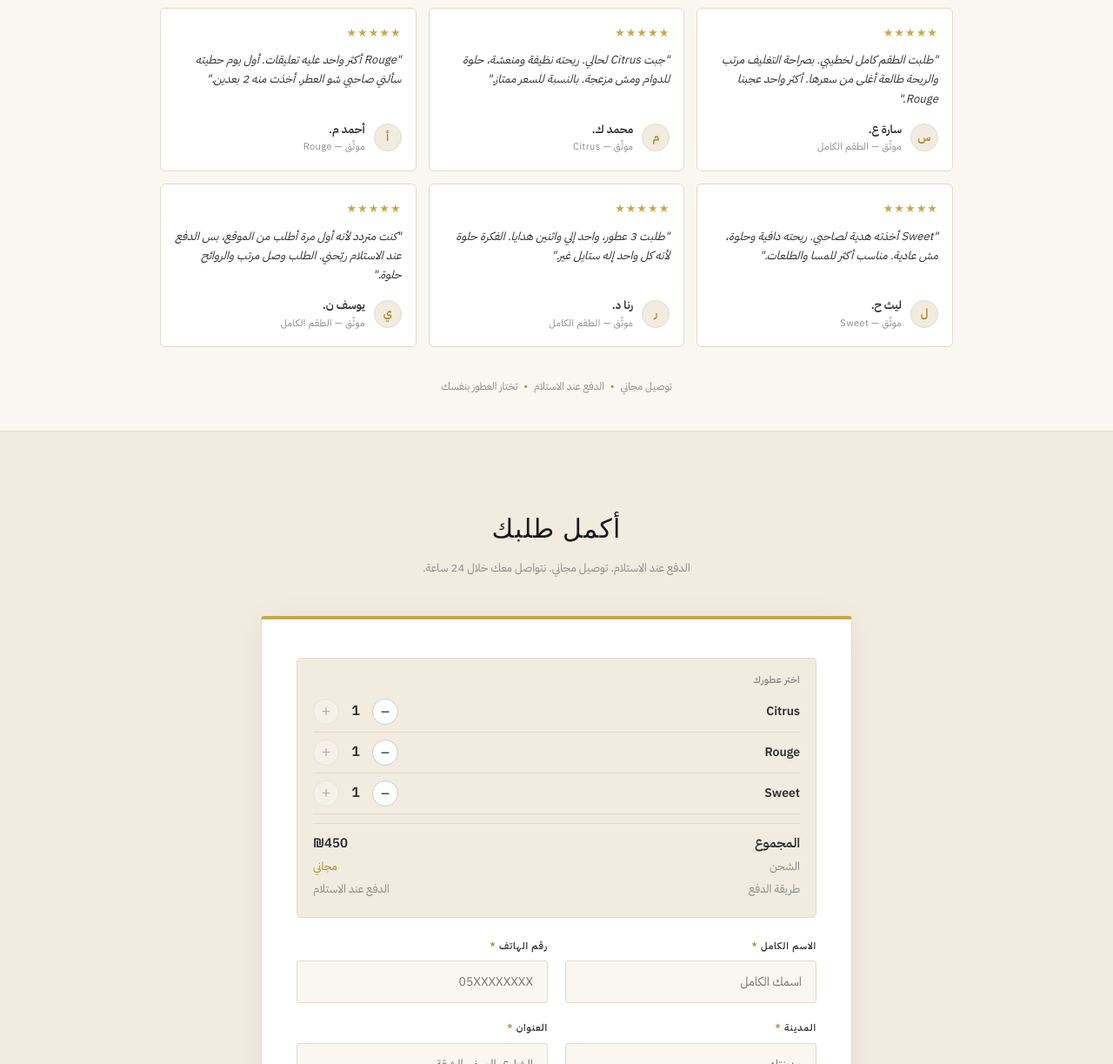
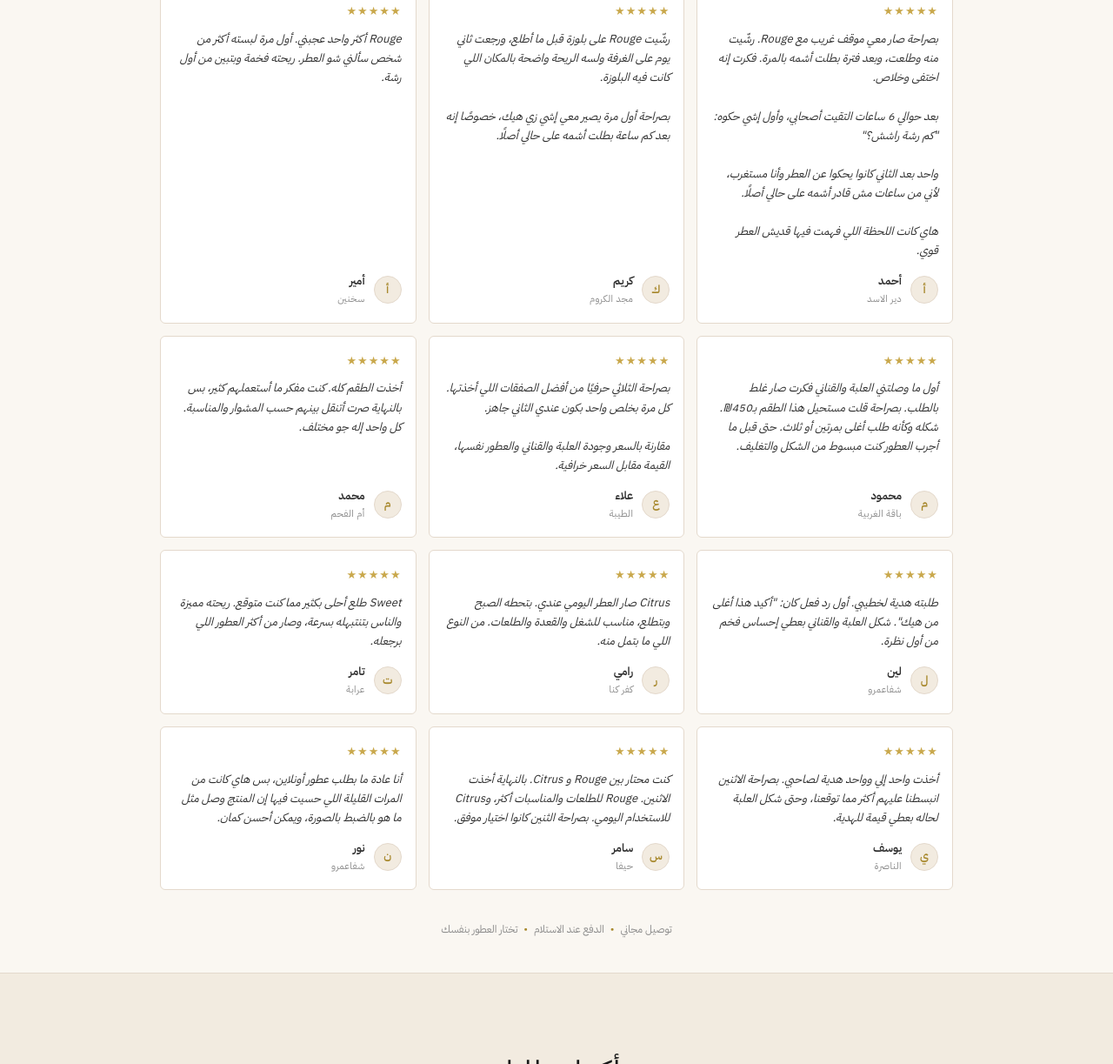
Before and after one commit to bwerathasan/kalon-store, a website: page ar/index.html in a window 1280 px wide. Shown: the part 1740-2963 px from the top of the page at 87% size. Drawn offline with Linux system fonts and the light colour scheme; no server answers.

Commit message:
Update reviews social proof section

```diff
--- a/ar/index.html
+++ b/ar/index.html
@@ -625,80 +625,152 @@
   ══════════════════════════════════ -->
   <section class="reviews-section">
     <div class="section-head">
-      <h2 class="section-title" style="font-size:clamp(22px,3vw,34px);">ناس جرّبوا سيلاج</h2>
+      <p class="eyebrow" style="margin-bottom:10px;">+200 عبوة تم تجهيزها ضمن أول دفعة</p>
+      <h2 class="section-title" style="font-size:clamp(20px,3vw,30px);">شو حكى الزبائن بعد التجربة</h2>
     </div>
-    <p class="reviews-subtitle">آراء من زبائن طلبوا العطور ووصلتهم</p>
 
     <div class="reviews-track">
 
       <article class="review-card">
         <p class="review-stars">★★★★★</p>
-        <p class="review-text">"طلبت الطقم كامل لخطيبي. بصراحة التغليف مرتب والريحة طالعة أغلى من سعرها. أكثر واحد عجبنا Rouge."</p>
+        <p class="review-text">بصراحة صار معي موقف غريب مع Rouge. رشّيت منه وطلعت، وبعد فترة بطلت أشمه بالمرة. فكرت إنه اختفى وخلاص.<br/><br/>بعد حوالي 6 ساعات التقيت أصحابي، وأول إشي حكوه: "كم رشة راشش؟"<br/><br/>واحد بعد الثاني كانوا يحكوا عن العطر وأنا مستغرب، لأني من ساعات مش قادر أشمه على حالي أصلًا.<br/><br/>هاي كانت اللحظة اللي فهمت فيها قديش العطر قوي.</p>
         <div class="reviewer">
-          <div class="avatar">س</div>
+          <div class="avatar">أ</div>
           <div>
-            <p class="reviewer-name">سارة ع.</p>
-            <p class="reviewer-loc">موثّق — الطقم الكامل</p>
+            <p class="reviewer-name">أحمد</p>
+            <p class="reviewer-loc">دير الاسد</p>
           </div>
         </div>
       </article>
 
       <article class="review-card">
         <p class="review-stars">★★★★★</p>
-        <p class="review-text">"جبت Citrus لحالي. ريحته نظيفة ومنعشة، حلوة للدوام ومش مزعجة. بالنسبة للسعر ممتاز."</p>
+        <p class="review-text">رشّيت Rouge على بلوزة قبل ما أطلع، ورجعت ثاني يوم على الغرفة ولسه الريحة واضحة بالمكان اللي كانت فيه البلوزة.<br/><br/>بصراحة أول مرة يصير معي إشي زي هيك، خصوصًا إنه بعد كم ساعة بطلت أشمه على حالي أصلًا.</p>
         <div class="reviewer">
-          <div class="avatar">م</div>
+          <div class="avatar">ك</div>
           <div>
-            <p class="reviewer-name">محمد ك.</p>
-            <p class="reviewer-loc">موثّق — Citrus</p>
+            <p class="reviewer-name">كريم</p>
+            <p class="reviewer-loc">مجد الكروم</p>
           </div>
         </div>
       </article>
 
       <article class="review-card">
         <p class="review-stars">★★★★★</p>
-        <p class="review-text">"Rouge أكثر واحد عليه تعليقات. أول يوم حطيته سألني صاحبي شو العطر. أخذت منه 2 بعدين."</p>
+        <p class="review-text">Rouge أكثر واحد عجبني. أول مرة لبسته أكثر من شخص سألني شو العطر. ريحته فخمة وبتبين من أول رشة.</p>
         <div class="reviewer">
           <div class="avatar">أ</div>
           <div>
-            <p class="reviewer-name">أحمد م.</p>
-            <p class="reviewer-loc">موثّق — Rouge</p>
+            <p class="reviewer-name">أمير</p>
+            <p class="reviewer-loc">سخنين</p>
           </div>
         </div>
       </article>
 
       <article class="review-card">
         <p class="review-stars">★★★★★</p>
-        <p class="review-text">"Sweet أخذته هدية لصاحبي. ريحته دافية وحلوة، مش عادية. مناسب أكثر للمسا والطلعات."</p>
+        <p class="review-text">أول ما وصلتني العلبة والقناني فكرت صار غلط بالطلب. بصراحة قلت مستحيل هذا الطقم بـ450₪. شكله وكأنه طلب أغلى بمرتين أو ثلاث. حتى قبل ما أجرب العطور كنت مبسوط من الشكل والتغليف.</p>
         <div class="reviewer">
-          <div class="avatar">ل</div>
+          <div class="avatar">م</div>
           <div>
-            <p class="reviewer-name">ليث ح.</p>
-            <p class="reviewer-loc">موثّق — Sweet</p>
+            <p class="reviewer-name">محمود</p>
+            <p class="reviewer-loc">باقة الغربية</p>
           </div>
         </div>
       </article>
 
       <article class="review-card">
         <p class="review-stars">★★★★★</p>
-        <p class="review-text">"طلبت 3 عطور، واحد إلي واثنين هدايا. الفكرة حلوة لأنه كل واحد إله ستايل غير."</p>
+        <p class="review-text">بصراحة الثلاثي حرفيًا من أفضل الصفقات اللي أخذتها. كل مرة بخلص واحد بكون عندي الثاني جاهز.<br/><br/>مقارنة بالسعر وجودة العلبة والقناني والعطور نفسها، القيمة مقابل السعر خرافية.</p>
         <div class="reviewer">
-          <div class="avatar">ر</div>
+          <div class="avatar">ع</div>
           <div>
-            <p class="reviewer-name">رنا د.</p>
-            <p class="reviewer-loc">موثّق — الطقم الكامل</p>
+            <p class="reviewer-name">علاء</p>
+            <p class="reviewer-loc">الطيبة</p>
           </div>
         </div>
       </article>
 
       <article class="review-card">
         <p class="review-stars">★★★★★</p>
-        <p class="review-text">"كنت متردد لأنه أول مرة أطلب من الموقع، بس الدفع عند الاستلام ريّحني. الطلب وصل مرتب والروائح حلوة."</p>
+        <p class="review-text">أخذت الطقم كله. كنت مفكر ما أستعملهم كثير، بس بالنهاية صرت أتنقل بينهم حسب المشوار والمناسبة. كل واحد إله جو مختلف.</p>
+        <div class="reviewer">
+          <div class="avatar">م</div>
+          <div>
+            <p class="reviewer-name">محمد</p>
+            <p class="reviewer-loc">أم الفحم</p>
+          </div>
+        </div>
+      </article>
+
+      <article class="review-card">
+        <p class="review-stars">★★★★★</p>
+        <p class="review-text">طلبته هدية لخطيبي. أول رد فعل كان: "أكيد هذا أغلى من هيك". شكل العلبة والقناني بعطي إحساس فخم من أول نظرة.</p>
+        <div class="reviewer">
+          <div class="avatar">ل</div>
+          <div>
+            <p class="reviewer-name">لين</p>
+            <p class="reviewer-loc">شفاعمرو</p>
+          </div>
+        </div>
+      </article>
+
+      <article class="review-card">
+        <p class="review-stars">★★★★★</p>
+        <p class="review-text">Citrus صار العطر اليومي عندي. بتحطه الصبح وبتطلع، مناسب للشغل والقعدة والطلعات. من النوع اللي ما بتمل منه.</p>
+        <div class="reviewer">
+          <div class="avatar">ر</div>
+          <div>
+            <p class="reviewer-name">رامي</p>
+            <p class="reviewer-loc">كفر كنا</p>
+          </div>
+        </div>
+      </article>
+
+      <article class="review-card">
+        <p class="review-stars">★★★★★</p>
+        <p class="review-text">Sweet طلع أحلى بكثير مما كنت متوقع. ريحته مميزة والناس بتنتبهله بسرعة، وصار من أكثر العطور اللي برجعله.</p>
+        <div class="reviewer">
+          <div class="avatar">ت</div>
+          <div>
+            <p class="reviewer-name">تامر</p>
+            <p class="reviewer-loc">عرابة</p>
+          </div>
+        </div>
+      </article>
+
+      <article class="review-card">
+        <p class="review-stars">★★★★★</p>
+        <p class="review-text">أخذت واحد إلي وواحد هدية لصاحبي. بصراحة الاثنين انبسطنا عليهم أكثر مما توقعنا، وحتى شكل العلبة لحاله بعطي قيمة للهدية.</p>
         <div class="reviewer">
           <div class="avatar">ي</div>
           <div>
-            <p class="reviewer-name">يوسف ن.</p>
-            <p class="reviewer-loc">موثّق — الطقم الكامل</p>
+            <p class="reviewer-name">يوسف</p>
+            <p class="reviewer-loc">الناصرة</p>
+          </div>
+        </div>
+      </article>
+
+      <article class="review-card">
+        <p class="review-stars">★★★★★</p>
+        <p class="review-text">كنت محتار بين Rouge و Citrus. بالنهاية أخذت الاثنين. Rouge للطلعات والمناسبات أكثر، وCitrus للاستخدام اليومي. بصراحة الثنين كانوا اختيار موفق.</p>
+        <div class="reviewer">
+          <div class="avatar">س</div>
+          <div>
+            <p class="reviewer-name">سامر</p>
+            <p class="reviewer-loc">حيفا</p>
+          </div>
+        </div>
+      </article>
+
+      <article class="review-card">
+        <p class="review-stars">★★★★★</p>
+        <p class="review-text">أنا عادة ما بطلب عطور أونلاين، بس هاي كانت من المرات القليلة اللي حسيت فيها إن المنتج وصل مثل ما هو بالضبط بالصورة، ويمكن أحسن كمان.</p>
+        <div class="reviewer">
+          <div class="avatar">ن</div>
+          <div>
+            <p class="reviewer-name">نور</p>
+            <p class="reviewer-loc">شفاعمرو</p>
           </div>
         </div>
       </article>
```
Also changed, not shown: screenshots/final/reviews-desktop.png (added), screenshots/final/reviews-mobile.png (added), 1 other file.
